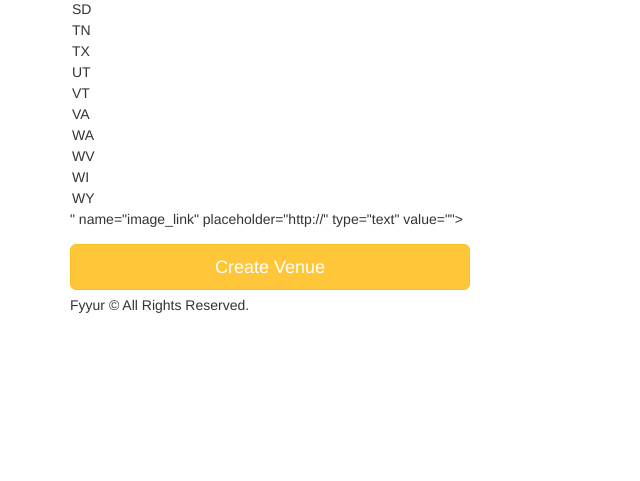
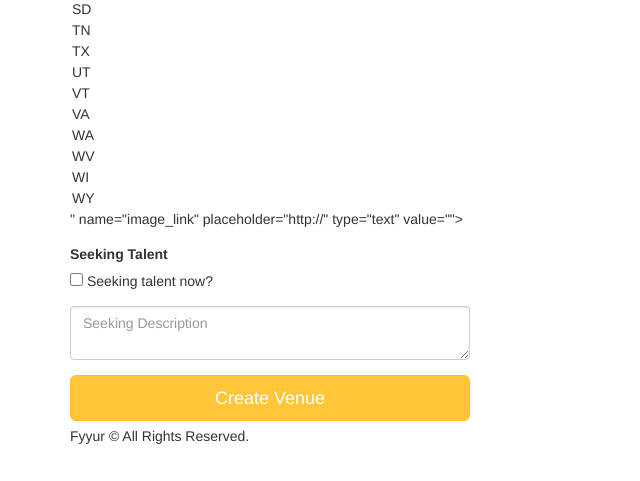
Before and after one commit to yufrances90/Fyyur, a Flask app: page /venues/create in a window 1280 px wide. Shown: the part 3051-3532 px from the top of the page, without its empty margins (0-640 px from the left). Before the commit the page ends 3364 px from the top, so only its background shows below. Run offline with Flask 2, Linux system fonts and the light colour scheme; some libraries are stand-ins or nearby versions.

Commit message:
feat: Added new fields related to seeking talent or seeking venue to both venue and artist creation forms

```diff
--- a/app/app.py
+++ b/app/app.py
@@ -270,7 +270,9 @@
       address = request.form['address'],
       phone = request.form['phone'],
       facebook_link = request.form['facebook_link'],
-      image_link = request.form['image_link']
+      image_link = request.form['image_link'],
+      seeking_talent = request.form.get('seeking_talent', False, type=bool),
+      seeking_description = request.form['seeking_description']
     )
 
     db.session.add(venue)
@@ -436,7 +438,9 @@
       state = request.form['state'],
       phone =  request.form['phone'],
       facebook_link = request.form['facebook_link'],
-      image_link = request.form['image_link']
+      image_link = request.form['image_link'],
+      seeking_venue = request.form.get('seeking_venue', False, type=bool),
+      seeking_description = request.form['seeking_description']
     )
 
     db.session.add(artist)
--- a/app/forms.py
+++ b/app/forms.py
@@ -1,6 +1,12 @@
 from datetime import datetime
 from flask_wtf import Form
-from wtforms import StringField, SelectField, SelectMultipleField, DateTimeField
+from wtforms import \
+    StringField, \
+    SelectField, \
+    SelectMultipleField, \
+    DateTimeField, \
+    BooleanField, \
+    TextAreaField
 from wtforms.validators import DataRequired, AnyOf, URL
 
 class ShowForm(Form):
@@ -116,6 +122,14 @@
     facebook_link = StringField(
         'facebook_link', validators=[URL()]
     )
+    seeking_talent = BooleanField(
+        'seeking_talent',
+        default=False,
+        description="Seeking talent now?"
+    )
+    seeking_description = TextAreaField(
+        'seeking_description'
+    )
 
 class ArtistForm(Form):
     name = StringField(
@@ -216,5 +230,13 @@
         # TODO implement enum restriction
         'facebook_link', validators=[URL()]
     )
+    seeking_venue = BooleanField(
+        'seeking_venue',
+        default=False,
+        description="Seeking venue now?"
+    )
+    seeking_description = TextAreaField(
+        'seeking_description'
+    )
 
 # TODO IMPLEMENT NEW ARTIST FORM AND NEW SHOW FORM
--- a/app/templates/forms/new_venue.html
+++ b/app/templates/forms/new_venue.html
@@ -36,10 +36,18 @@
           <label for="genres">Facebook Link</label>
           {{ form.facebook_link(class_ = 'form-control', placeholder='http://', id=form.state, autofocus = true) }}
         </div>
-
         <div class="form-group">
           <label for="image_link">Image Link</label>
           {{ form.image_link(class_ = 'form-control', placeholder='http://', id=form.state, autofocus = true) }}
+        </div>
+        <div class="form-group">
+          <label>Seeking Talent</label>
+          <div class="form-group">
+            {{ form.seeking_talent }}  {{ form.seeking_talent.description }}
+          </div>
+          <div class="form-group">
+            {{ form.seeking_description(class_ = 'form-control', placeholder='Seeking Description', autofocus = true) }}
+          </div>
         </div>
       <input type="submit" value="Create Venue" class="btn btn-primary btn-lg btn-block">
     </form>
```
Also changed, not shown: app/templates/forms/new_artist.html (+9 -0 lines).
